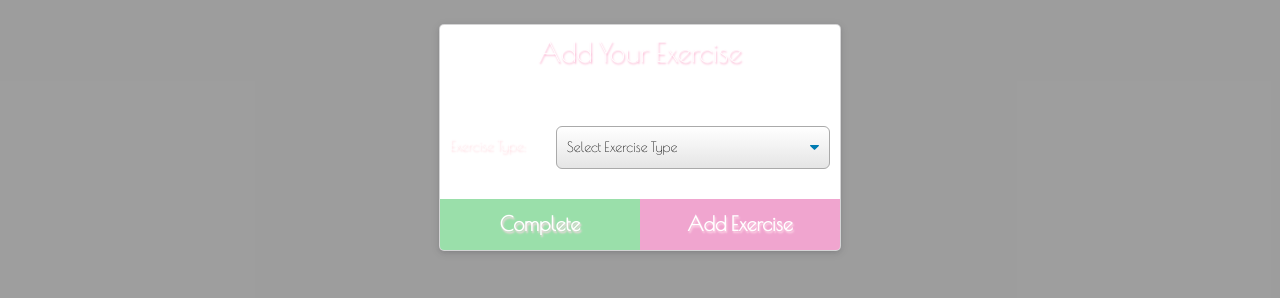
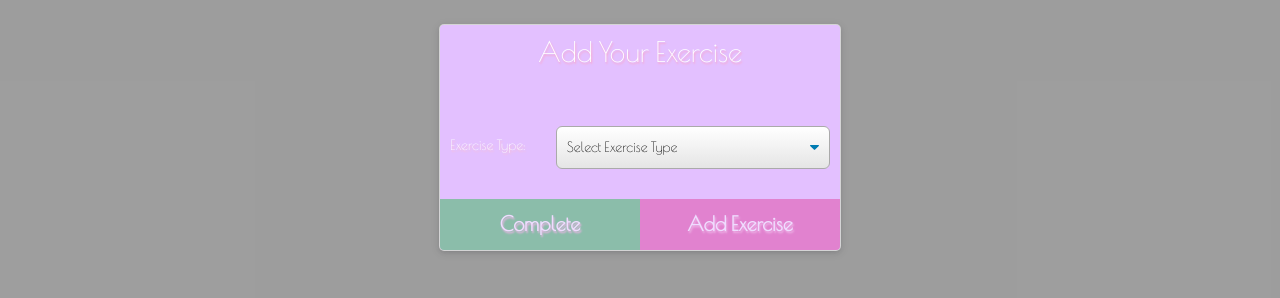
Before and after one commit to BreadBooks/Fitness-Tracker, a website: page public/exercise.html in a window 1280 px wide. Shown: the part 174-472 px from the top of the page. Drawn offline with nearby package versions, Linux system fonts and the light colour scheme; no server answers.

Commit message:
css change

```diff
--- a/public/style.css
+++ b/public/style.css
@@ -22,6 +22,7 @@ body,
 .wrapper {
   height: 100%;
  background-color: rgba(150, 150, 150, 0.582);
+
 }
 
 body {
@@ -119,6 +120,7 @@ input:focus {
 .m-auto {
   margin: 0 auto;
   width: 500px;
+  background-color: rgb(227, 192, 255);
 }
 
 form .workout-type,
```
